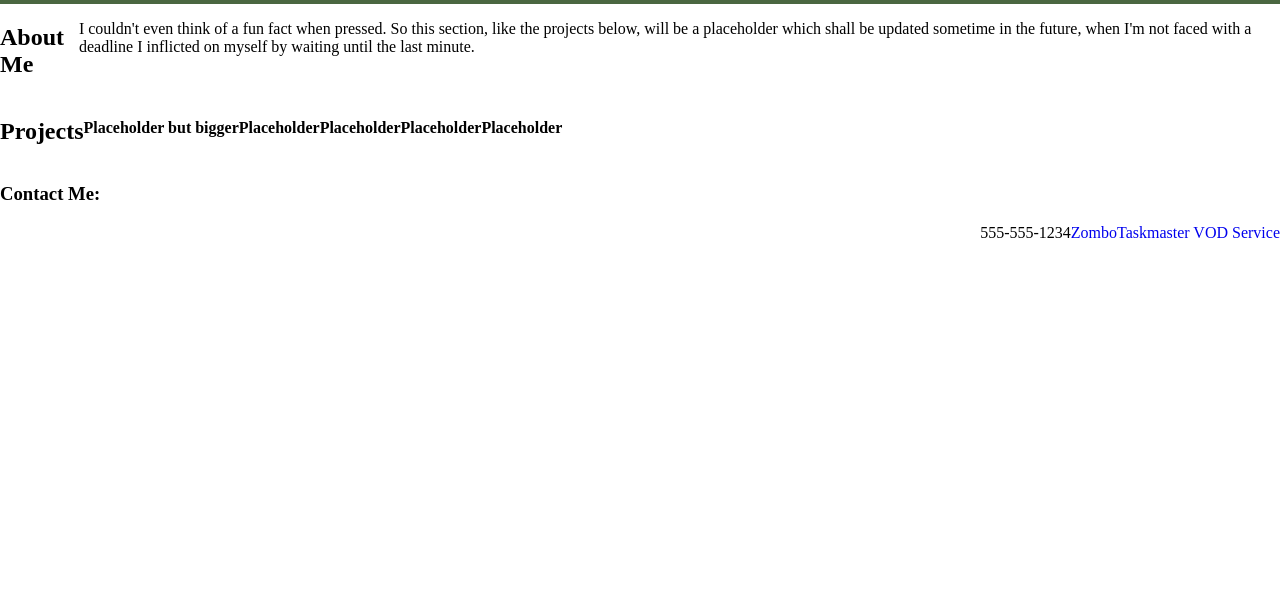
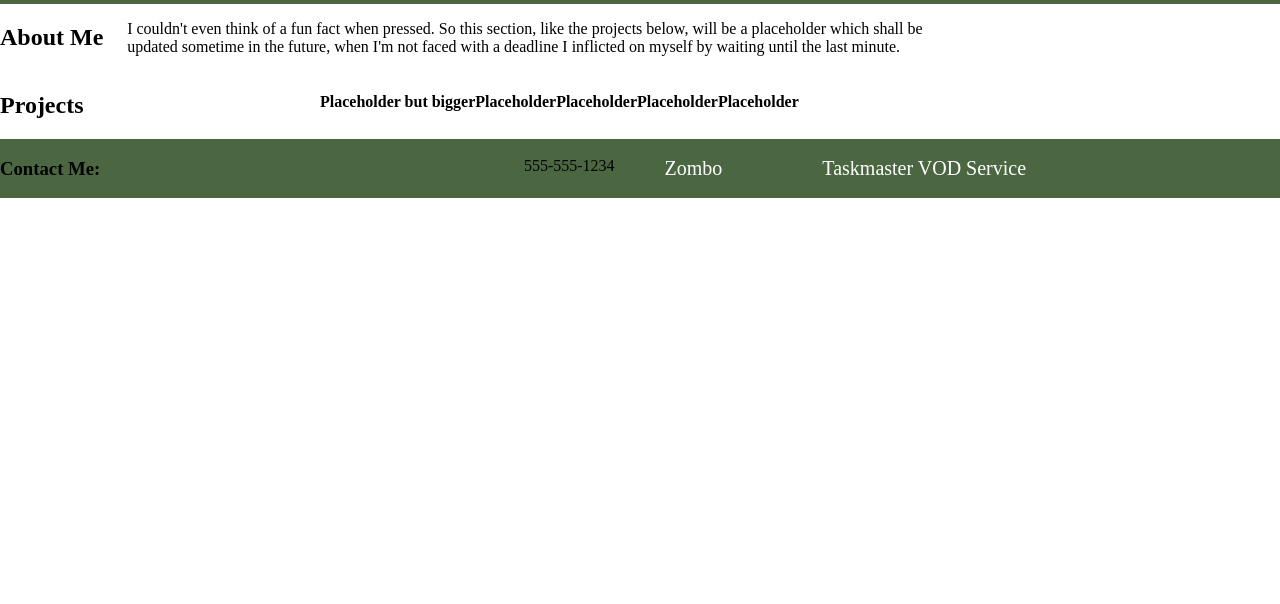
Before and after one commit to DSHowarth/Portfolio, a plain HTML site: page index.html in a window 1280 px wide. Shown: the part 196-800 px from the top of the page. Drawn offline with Linux system fonts and the light colour scheme.

Commit message:
add flex formatting to content - display section headers to left of content

```diff
--- a/assets/css/style.css
+++ b/assets/css/style.css
@@ -1,7 +1,6 @@
 body {
-    display:flex;
-    flex-direction:column;
     margin: 0%;
+
 }
 
 header{
@@ -9,17 +8,22 @@ header{
     display:flex;
     align-items:center;
     background-color: #4a6741;
+    color: 	white;
 }
 
 nav{
     display:flex;
     list-style-type: none;
-    justify-content:flex-end;
+    justify-content:center;
     flex: 1;
 }
 
 a{
     text-decoration: none;
+    color: white;
+    font-size: 20px;
+    margin-left:50px;
+    margin-right: 50px;
 }
 
 .avatar-img {
@@ -28,12 +32,21 @@ a{
     border:5px solid red;
 }
 
-.content{
+section{
     display:flex;
 }
 
+.section-title{
+    width: 25%;
+}
+
+.content{
+    display:flex;
+    width: 75%;
+}
+
+
 .project{
-    display:flex;
 
 }
 
@@ -42,5 +55,7 @@ a{
 }
 
 #contact-info {
-
+    display:flex;
+    background-color:#4a6741;
+    align-items: center;
 }
--- a/index.html
+++ b/index.html
@@ -16,15 +16,17 @@
             <li><a href="#contact-info">Contact</a></li>
         </nav>
     </header>
+
     <section class="content" id="about-me">
-        <h2>About Me</h2>
+        <h2 class="section-title">About Me</h2>
         <p>I couldn't even think of a fun fact when pressed. So this section, like the projects below,
             will be a placeholder which shall be updated sometime in the future, when I'm not faced with
             a deadline I inflicted on myself by waiting until the last minute.
         </p>
     </section>
-    <section class="content" id="projects">
-        <h2>Projects</h2>
+
+    <section id="projects">
+        <h2 class="section-title">Projects</h2>
         <div class="project" id="main-project">
             <h4>Placeholder but bigger</h4>
         </div>
@@ -43,7 +45,7 @@
     </section>
 
     <footer id="contact-info">
-        <h3>Contact Me:</h3>
+        <h3 class="section-title">Contact Me:</h3>
         <nav>
             <li>555-555-1234</li>
             <li> <a href="https://www.zombo.com">Zombo</a></li>
```
